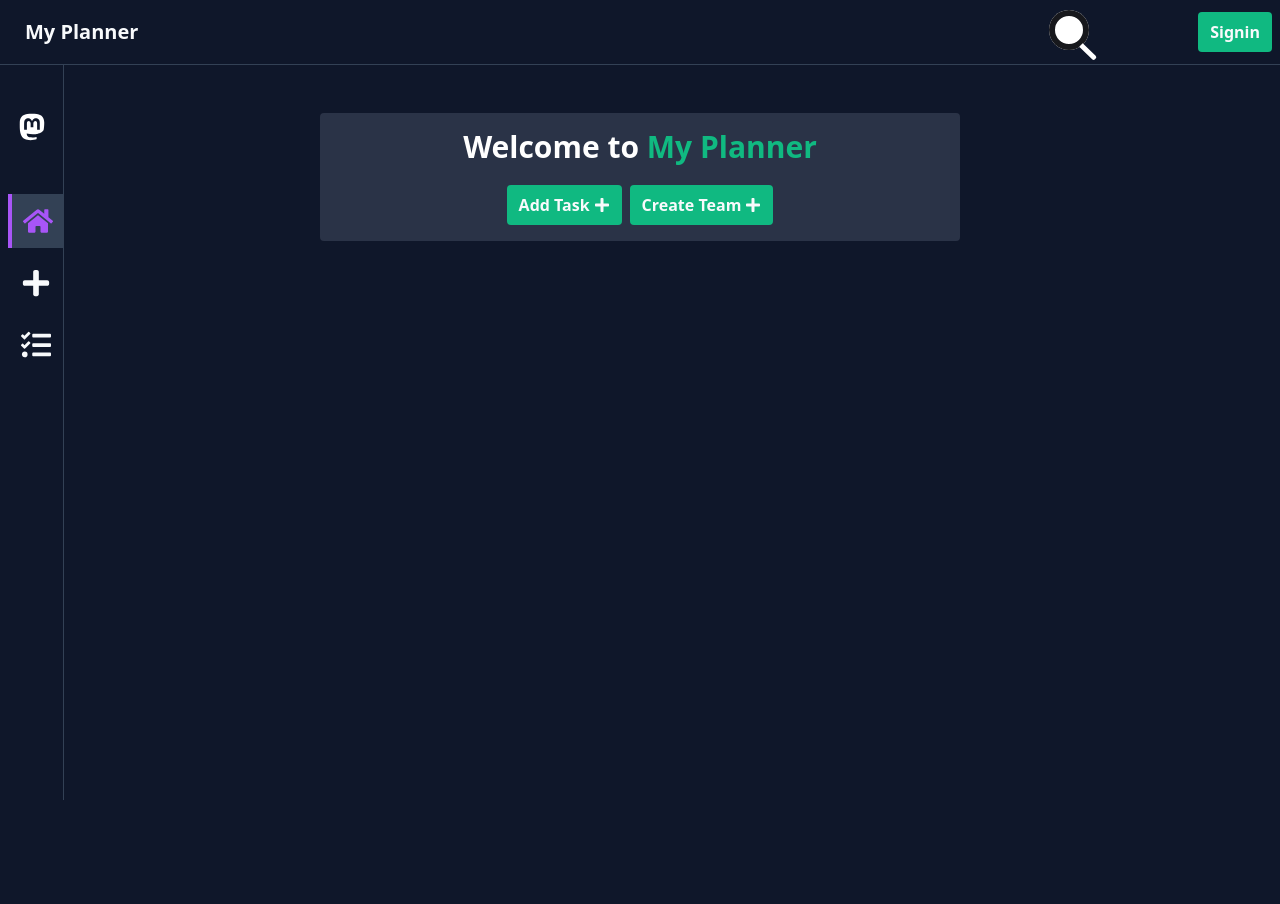
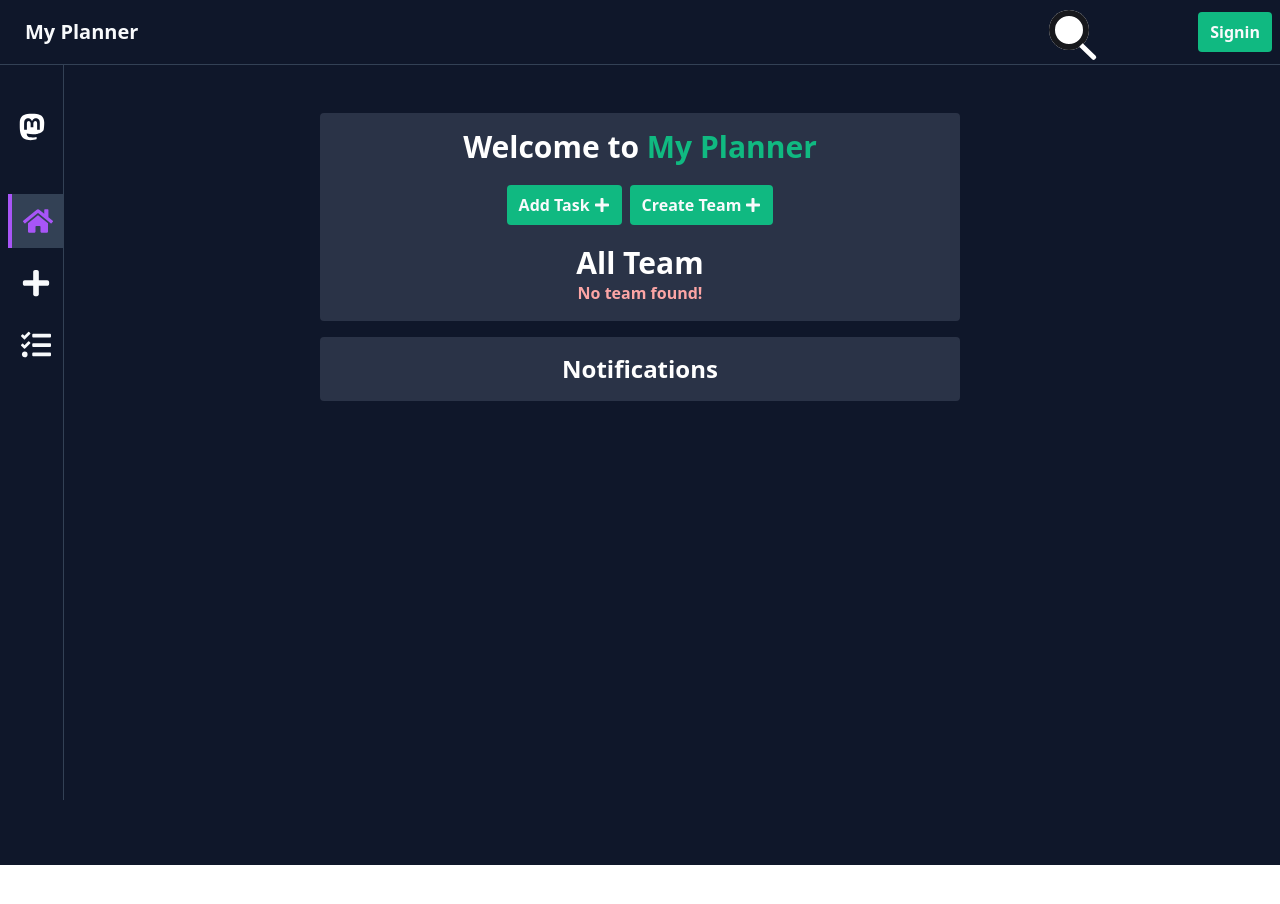
Before and after one commit to Source-Code-007/MyPlanneriBOS, a React (Vite) app: page / in a window 1280 px wide. Shown: the top 904 px of the page. After the commit the page ends 865 px from the top, so only its background shows below. Built offline with nearby package versions, Linux system fonts and the light colour scheme; no server answers.

Commit message:
team member functionality added

```diff
--- /dev/null
+++ b/src/Components/HelpingCompo/AddMemberInTeamModal.jsx
@@ -0,0 +1,43 @@
+import React, { useRef } from 'react';
+import { ImCross } from "react-icons/im";
+import modalBG from '/public/assets/img/signinBg.jpg'
+import myLocalDB from '../../util/localDB';
+
+const AddMemberInTeamModal = ({activeTeam}) => {
+    const userNameRef = useRef()
+    const { isUserInTeamFunc, getUser } = myLocalDB
+    const allUser = getUser()
+
+
+    console.log(activeTeam);
+
+    // create team func
+    const addUserInTeamFunc = () => {
+        console.log(userNameRef.current.value);
+        isUserInTeamFunc(userNameRef.current.value, activeTeam)
+    }
+
+
+    return (
+        <dialog id="my_modal_2" className="modal bg-[#000000b8]" >
+            <div className="modal-box relative bg-slate-300 bg-opacity-50 text-black">
+                <div className="modal-action justify-center">
+                    <form method="dialog" className='space-y-3 w-full'>
+                        <button className="text-red-500 px-2 py-1 rounded bg-slate-50 bg-opacity-50 text-sm absolute left-2 top-2" type='submit'><ImCross></ImCross> </button>
+                        <select className="select my-inp w-full" id='priority-level' defaultValue={''} ref={userNameRef}>
+                            <option value={''} disabled>Users</option>
+                            {
+                                allUser?.map((user, ind) => <option key={ind} value={user.email}>{user.email}</option>)
+                            }
+                        </select>
+                        <div className='text-center'>
+                            <button className="my-btn-one" onClick={addUserInTeamFunc}>Invite user</button>
+                        </div>
+                    </form>
+                </div>
+            </div>
+        </dialog>
+    );
+};
+
+export default AddMemberInTeamModal;
--- a/src/Components/HelpingCompo/CreateTeamModal.jsx
+++ b/src/Components/HelpingCompo/CreateTeamModal.jsx
@@ -2,14 +2,22 @@ import React, { useRef } from 'react';
 import { ImCross } from "react-icons/im";
 import modalBG from '/public/assets/img/signinBg.jpg'
 import myLocalDB from '../../util/localDB';
+import { useAuth } from '../../Provider/authProvider';
 
 const CreateTeamModal = () => {
     const teamNameRef = useRef()
-    const {createTeam} = myLocalDB
-    const createTeamFunc = ()=>{
+    const {user} = useAuth()
+    const { createTeam, getUser } = myLocalDB
+    const allUser = getUser()
+
+    // create team func
+    const createTeamFunc = () => {
         console.log(teamNameRef.current.value);
-        createTeam({teamName: teamNameRef.current.value, member:[]})
+        createTeam({ teamName: teamNameRef.current.value, member: [] })
+        window.location.reload()
     }
+
+
     return (
         <dialog id="my_modal_1" className="modal bg-[#000000b8]" >
             <div className="modal-box relative bg-slate-300 bg-opacity-50 text-black">
--- a/src/Pages/AddTask/AddTask.jsx
+++ b/src/Pages/AddTask/AddTask.jsx
@@ -7,6 +7,7 @@ import 'react-toastify/dist/ReactToastify.css';
 import { useForm } from 'react-hook-form';
 import { useAuth } from '../../Provider/authProvider';
 import MyLoading from '../../Components/HelpingCompo/MyLoading';
+import myLocalDB from '../../util/localDB';
 
 
 const AddTask = () => {
@@ -16,6 +17,8 @@ const AddTask = () => {
     const [insertTaskLoading, setInsertTaskLoading] = useState(false)
     const [tasksLoading, setTasksLoading] = useState(true)
     const [tasks, setTasks] = useState([])
+    const {getTeam } = myLocalDB
+    const allTeam = getTeam()
 
     // useEffect(() => {
     //     if(user){
@@ -72,6 +75,7 @@ const AddTask = () => {
     // }
 
 
+
     return (
         <div className='min-h-screen pt-12 bg-slate-900'>
             <div className='w-3/6 mx-auto bg-slate-400 bg-opacity-20 p-4 space-y-5 rounded'>
@@ -80,21 +84,29 @@ const AddTask = () => {
                     <h2 className='font-semibold text-lg text-slate-300'>Create a list of task.</h2>
                 </div>
                 <form onSubmit={handleSubmit(onSubmit)} className='w-full space-y-4 text-slate-700'>
+
+                    {/* Tasks */}
                     <div>
                         <label className='text-white' htmlFor="task">Tasks</label>
                         <input type="text" id='task' placeholder="Your task here" className="my-inp" {...register("title", { required: true })} />
                         {errors.title && <span className='text-red-500 block font-semibold'>Task is required!</span>}
                     </div>
+
+                    {/* Description */}
                     <div>
                         <label className='text-white' htmlFor="descripion">Description</label>
                         <input type="text" id='descripion' placeholder="Your description here" className="my-inp" {...register("description", { required: true })} />
                         {errors.description && <span className='text-red-500 block font-semibold'>Description is required!</span>}
                     </div>
+
+                    {/* Due date */}
                     <div>
                         <label className='text-white' htmlFor="due-date">Due Date</label>
                         <input className='my-inp' id='due-date' type="datetime-local" {...register("dateTime", { required: true })} />
                         {errors.dateTime && <span className='text-red-500 block font-semibold'>Date and time are required!</span>}
                     </div>
+
+                    {/* Priority level */}
                     <div>
                         <label className='text-white' htmlFor="priority-level">Priority Level</label>
                         <select className="select my-inp w-full" id='priority-level' defaultValue={''} {...register("priority", { required: true })}>
@@ -109,10 +121,10 @@ const AddTask = () => {
                     <div>
                         <label className='text-white' htmlFor="team">Team</label>
                         <select className="select my-inp w-full" id='team' defaultValue={''} {...register("priority", { required: true })}>
-                            <option value={''} disabled>Priority</option>
-                            <option value={'Low'}>Low</option>
-                            <option value={'Medium'}>Medium</option>
-                            <option value={'High'}>High</option>
+                            <option value={''} disabled>Team</option>
+                           {
+                            allTeam?.map((team, ind) => <option key={ind} value={team.teamName}>{team.teamName}</option>)
+                           }
                         </select>
                         {errors.priority && <span className='text-red-500 block font-semibold'>Priority is required!</span>}
                     </div>
--- a/src/Pages/Homepage/Homepage.jsx
+++ b/src/Pages/Homepage/Homepage.jsx
@@ -1,16 +1,21 @@
 import React, { useEffect, useState } from 'react';
 import { useAuth } from '../../Provider/authProvider';
 import { FaPlus } from "react-icons/fa";
-import { Link } from 'react-router-dom';
-import axios from 'axios';
+import { Link, useNavigate } from 'react-router-dom';
 import MyLoading from '../../Components/HelpingCompo/MyLoading';
 import CreateTeamModal from '../../Components/HelpingCompo/CreateTeamModal';
+import myLocalDB from '../../util/localDB';
+import AddMemberInTeamModal from '../../Components/HelpingCompo/AddMemberInTeamModal';
 
 
 const Homepage = () => {
     const { user, authLoading } = useAuth()
     const [tasks, setTasks] = useState([])
     const [tasksLoading, setTasksLoading] = useState(true)
+    const {getTeam} = myLocalDB
+    const [activeTeam,setActiveTeam] = useState('')
+    const allTeam = getTeam()
+    const navigate = useNavigate()
 
 
 
@@ -23,19 +28,59 @@ const Homepage = () => {
     // }, [user])
 
 
+    // createTeamFunc
+    const createTeamFunc = ()=>{
+
+        if(!user){
+            Swal.fire({
+                title: 'Are you sure?',
+                text: "You won't be able to revert this!",
+                icon: 'warning',
+                showCancelButton: true,
+                confirmButtonColor: '#3085d6',
+                cancelButtonColor: '#d33',
+                confirmButtonText: 'Yes, signin!'
+              }).then((result) => {
+                if (result.isConfirmed) {
+                    navigate('/signin')
+                }
+              })
+        }
+
+        document.getElementById('my_modal_1').showModal()
+    }
+
+    if(authLoading){
+        return <div className='h-screen flex items-center justify-center'>
+            <MyLoading className={'h-14 w-14'} />
+        </div>
+    }
+
     return (
-        <div className='h-[3000px] pt-12 bg-slate-900'>
+        <div className='min-h-screen pt-12 bg-slate-900 space-y-4'>
             <div className='w-3/6 mx-auto bg-slate-400 text-white text-center bg-opacity-20 p-4 space-y-5 rounded'>
-                {authLoading ? <MyLoading className={'h-14 w-14'} /> : user && <p className='font-semibold text-lg'>Hello, <span className='text-purple-500'>{user?.displayName}</span></p>}
+                { user && <p className='font-semibold text-lg'>Hello, <span className='text-purple-500'>{user?.displayName}</span></p>}
                 {/* {tasksLoading? <MyLoading className={'h-14 w-14'}/> :tasks.length>0 && <p className='font-semibold text-3xl'>{tasks.length} tasks total!</p>} */}
                 <h2 className='font-bold text-3xl'>Welcome to <span className='text-emerald-500'>My Planner</span></h2>
                 <div className='flex justify-center gap-2'>
                     <Link to={'/add-task'}><button className='!flex gap-1 items-center my-btn-one'>Add Task <FaPlus></FaPlus> </button></Link>
-                    <button className='!flex gap-1 items-center my-btn-one' onClick={() => document.getElementById('my_modal_1').showModal()}> Create Team <FaPlus></FaPlus> </button>
+                    <button className='!flex gap-1 items-center my-btn-one' onClick={createTeamFunc}> Create Team <FaPlus></FaPlus> </button>
                 </div>
+                <h2 className='font-bold text-3xl'>All Team</h2>
+                {
+                    !allTeam?.length>0? <span className='my-2 font-bold text-red-300'>No team found!</span> : allTeam.map((team, ind)=> <div key={ind} className='bg-emerald-500 py-2 px-4 font-semibold space-y-3 flex items-center justify-between'>{team.teamName} <FaPlus className='cursor-pointer' onClick={() => {document.getElementById('my_modal_2').showModal(); setActiveTeam(team.teamName)}}></FaPlus></div>)
+                }
+
             </div>
+
+            <div className='w-3/6 mx-auto bg-slate-400 text-white text-center bg-opacity-20 p-4 space-y-5 rounded'>
+                <h2 className='my-subtitle'>Notifications</h2>
+            </div>
+
+
             {/* Create team modal */}
             <CreateTeamModal></CreateTeamModal>
+            <AddMemberInTeamModal activeTeam={activeTeam}></AddMemberInTeamModal>
         </div>
     );
 };
--- a/src/Pages/Signup/Signup.jsx
+++ b/src/Pages/Signup/Signup.jsx
@@ -78,6 +78,7 @@ const Signup = () => {
           photo_url,
           email,
           bio,
+          isTeam: null
         };
         signUpByEmailPass(email, password)
           .then((res) => {
@@ -95,9 +96,9 @@ const Signup = () => {
                   .then((result) => {
                     /* Read more about handling dismissals below */
                     if (result.dismiss === Swal.DismissReason.timer) {
+                      storeUsers(user)
                       navigate('/')
                       // console.log("I was closed by the timer 112"a);
-                      storeUsers(user)
                     }
                   })
                   .catch((err) => {
--- a/src/util/localDB.js
+++ b/src/util/localDB.js
@@ -9,6 +9,7 @@ const storeUsers = (user)=>{
     localStorage.setItem('usersCollection', JSON.stringify(newUsersCollection))
 }
 
+// create team
 const createTeam = (team)=>{
     let teamCollection = JSON.parse(localStorage.getItem('teamCollection'))
     if(teamCollection){
@@ -21,6 +22,30 @@ const createTeam = (team)=>{
     }
 }
 
-const myLocalDB = {storeUsers, createTeam}
+// isUserInTeamFunc
+const isUserInTeamFunc = (targetedUser, invitedTeamName) =>{
+    const usersCollection = JSON.parse(localStorage.getItem('usersCollection'))
+    const existUser = usersCollection.some(user=> user.email === targetedUser.email )
+    const restUser = usersCollection.filter(user=> user.email === targetedUser.email )
+    existUser.isTeam = [invitedTeamName, 'pending']
+    localStorage.setItem('usersCollection', JSON.stringify([...restUser, existUser]))
+}
+
+// Get all team
+const getTeam = ()=>{
+    let teamCollection = JSON.parse(localStorage.getItem('teamCollection'))
+    console.log(teamCollection);
+    console.log('teamCollection');
+
+    return teamCollection
+}
+
+// Get all user
+const getUser = ()=>{
+    let usersCollection = JSON.parse(localStorage.getItem('usersCollection'))
+    return usersCollection
+}
+
+const myLocalDB = {storeUsers, createTeam, getTeam, getUser, isUserInTeamFunc}
 
 export default myLocalDB
```
